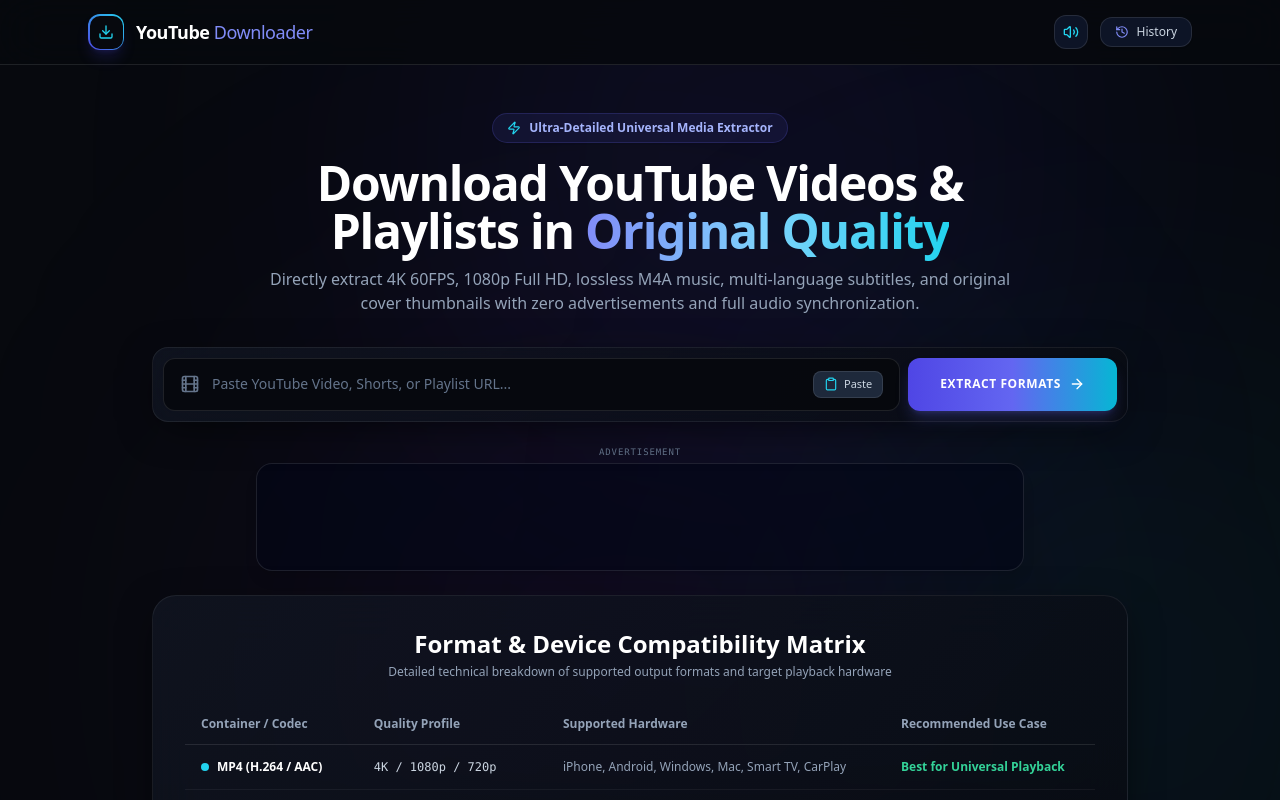
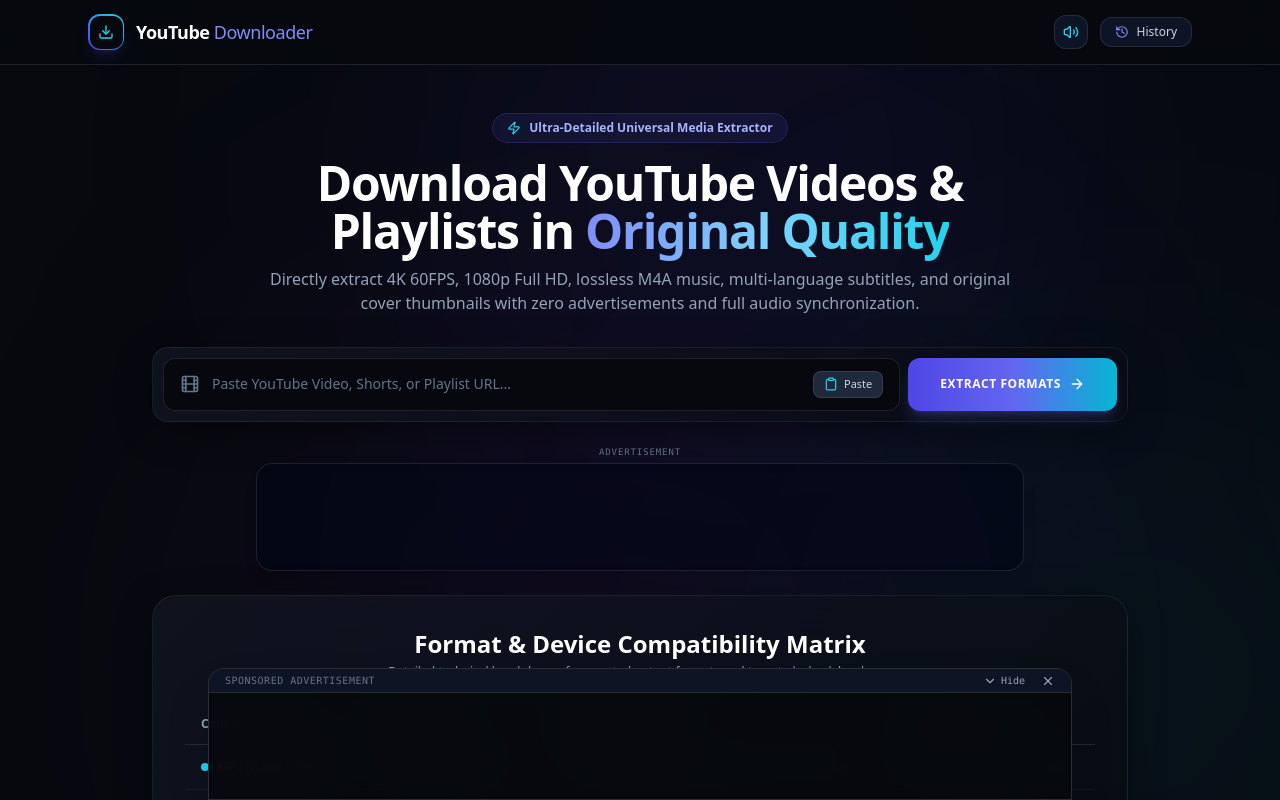
Before and after one commit to keshavs40344/youtubedownloader, a Next.js app: page / in a window 1280 px wide. Shown: the top 800 px of the page. Built offline with nearby package versions, Linux system fonts and the light colour scheme.

Commit message:
feat(ads): add Sticky Bottom Ad Bar and In-Results banner ad slots for maximum CTR

```diff
--- a/app/page.tsx
+++ b/app/page.tsx
@@ -55,6 +55,7 @@
 import AdBanner from "../components/AdBanner";
 import VideoAdModal from "../components/VideoAdModal";
 import LegalModals from "../components/LegalModals";
+import StickyAdBar from "../components/StickyAdBar";
 import { ADS_CONFIG } from "../config/ads";
 
 interface VideoFormat {
@@ -1354,6 +1355,9 @@
                 </div>
               </div>
             </div>
+
+            {/* In-Results Monetization Banner Slot */}
+            <AdBanner className="mt-8 pt-6 border-t border-white/10" />
           </motion.div>
         )}
 
@@ -1906,6 +1910,9 @@
         </div>
       </footer>
 
+      {/* High-Visibility Sticky Bottom Banner */}
+      <StickyAdBar />
+
     </div>
   );
 }
--- /dev/null
+++ b/components/StickyAdBar.tsx
@@ -0,0 +1,91 @@
+"use client";
+
+import React, { useState, useEffect, useRef } from "react";
+import { X, ChevronDown, ChevronUp } from "lucide-react";
+import { ADS_CONFIG } from "../config/ads";
+
+export default function StickyAdBar() {
+  const [isVisible, setIsVisible] = useState(true);
+  const [isMinimized, setIsMinimized] = useState(false);
+  const adRef = useRef<HTMLDivElement | null>(null);
+
+  const isEnabled = ADS_CONFIG.enableAds && ADS_CONFIG.bannerAds.enabled;
+  const adsterraKey = ADS_CONFIG.bannerAds.adsterraKey || "195416b77922cf11007bab28049eeb7c";
+
+  useEffect(() => {
+    if (!isEnabled || !adRef.current) return;
+
+    const container = adRef.current;
+    container.innerHTML = "";
+
+    try {
+      (window as any).atOptions = {
+        key: adsterraKey,
+        format: "iframe",
+        height: 90,
+        width: 728,
+        params: {},
+      };
+
+      const configScript = document.createElement("script");
+      configScript.type = "text/javascript";
+      configScript.innerHTML = `
+        atOptions = {
+          'key' : '${adsterraKey}',
+          'format' : 'iframe',
+          'height' : 90,
+          'width' : 728,
+          'params' : {}
+        };
+      `;
+      container.appendChild(configScript);
+
+      const invokeScript = document.createElement("script");
+      invokeScript.type = "text/javascript";
+      invokeScript.src = `https://www.highrevenueformat.com/${adsterraKey}/invoke.js`;
+      invokeScript.async = true;
+      container.appendChild(invokeScript);
+    } catch (e) {
+      console.warn("Sticky ad injection error:", e);
+    }
+  }, [isEnabled, adsterraKey]);
+
+  if (!isEnabled || !isVisible) return null;
+
+  return (
+    <div className="fixed bottom-0 left-0 right-0 z-40 flex flex-col items-center justify-center pointer-events-none">
+      <div className="w-full max-w-4xl mx-auto px-4 pointer-events-auto">
+        <div className="bg-[#07090e]/95 backdrop-blur-xl border border-white/15 rounded-t-2xl shadow-2xl overflow-hidden flex flex-col items-center transition-all duration-300">
+          {/* Top Control Bar */}
+          <div className="w-full px-4 py-1 bg-slate-900/80 border-b border-white/10 flex items-center justify-between text-[10px] text-slate-400 font-mono">
+            <span className="uppercase tracking-wider text-slate-500">Sponsored Advertisement</span>
+            <div className="flex items-center gap-2">
+              <button
+                onClick={() => setIsMinimized(!isMinimized)}
+                className="hover:text-white flex items-center gap-1 transition"
+                title={isMinimized ? "Expand Ad" : "Minimize Ad"}
+              >
+                {isMinimized ? <ChevronUp className="w-3.5 h-3.5" /> : <ChevronDown className="w-3.5 h-3.5" />}
+                <span>{isMinimized ? "Show" : "Hide"}</span>
+              </button>
+              <button
+                onClick={() => setIsVisible(false)}
+                className="hover:text-red-400 transition ml-2"
+                title="Close Ad"
+              >
+                <X className="w-3.5 h-3.5" />
+              </button>
+            </div>
+          </div>
+
+          {/* Ad Container */}
+          {!isMinimized && (
+            <div className="p-2 flex items-center justify-center min-h-[95px] w-full overflow-hidden">
+              <div ref={adRef} className="w-full flex items-center justify-center min-h-[90px]" />
+            </div>
+          )}
+        </div>
+      </div>
+    </div>
+  );
+}
```
